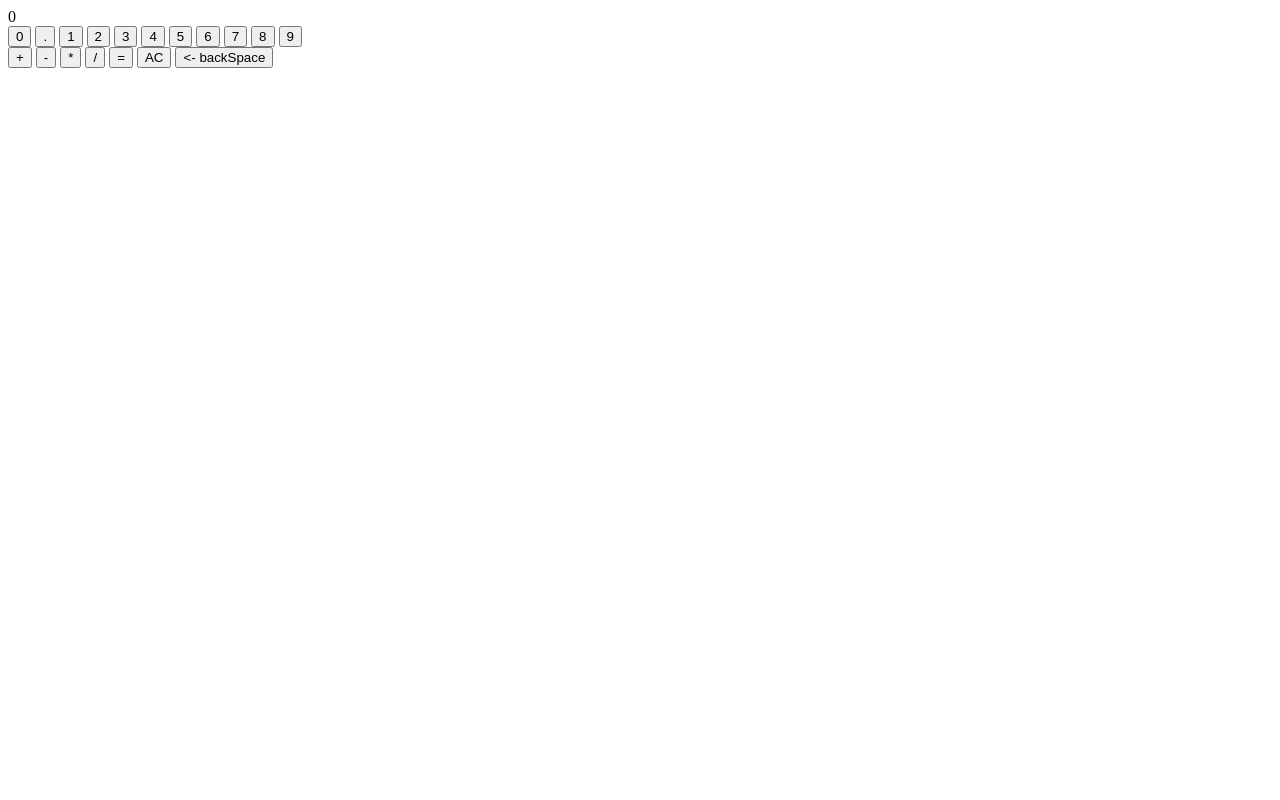
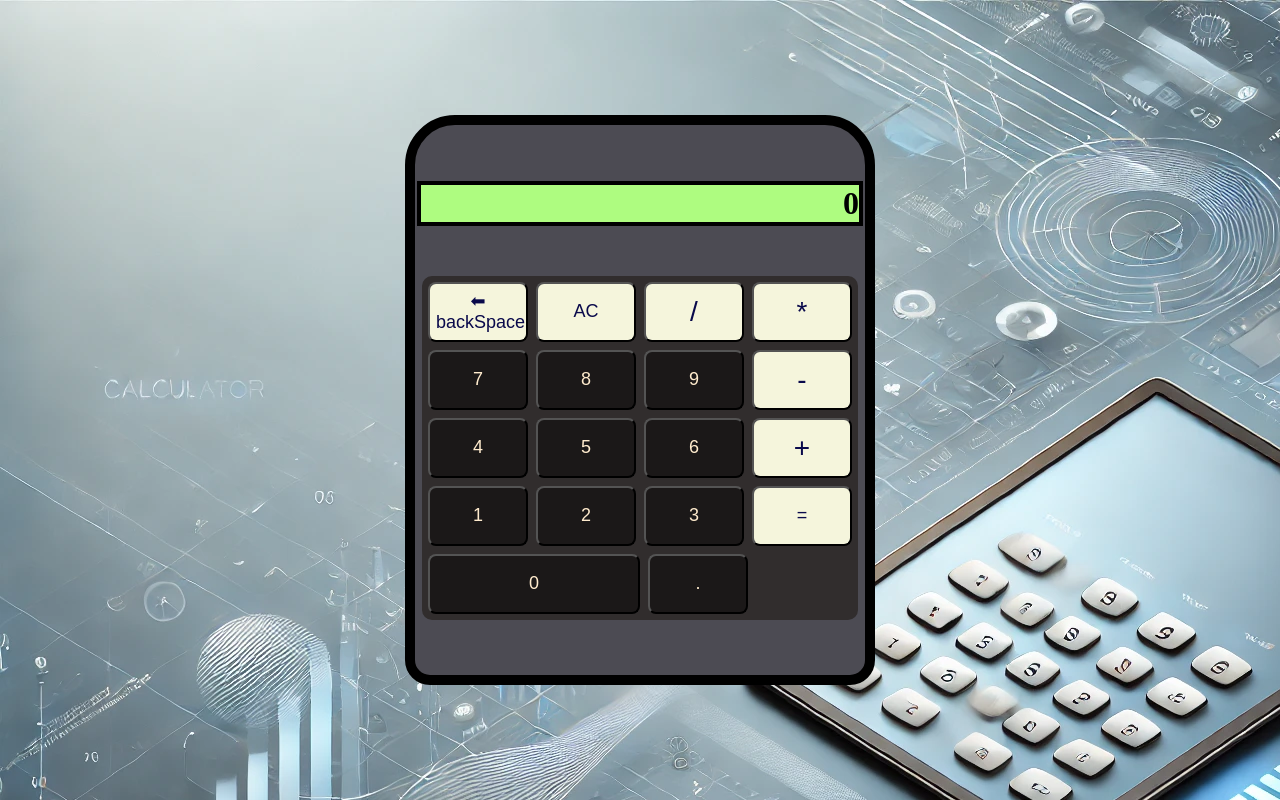
Before and after one commit to Abel157/Calculator, a plain HTML site: page index.html in a window 1280 px wide. Drawn offline with Linux system fonts and the light colour scheme.

Commit message:
Add style sheet and enable background color changes when buttons are clicked.

```diff
--- a/index.html
+++ b/index.html
@@ -3,31 +3,32 @@
     <head>
         <meta charset="UTF-8">
         <title>Calcultor</title>
+        <link rel="stylesheet" href="./style.css">
         <script src="./script.js" defer></script>
     </head>
-    <body>
+    <body background="./imgs/bckgrnd.webp">
+        <div class="container">
             <div class="input"><p></p></div>
             <div class="keys">
-            <button class="key">0</button>
-            <button class="key">.</button>
+                <button id="backSpace">⬅ backSpace</button>
+                <button id="clear">AC</button>
+                <button class="key opr">/</button>
+                <button class="key opr">*</button>
+                <button class="key">7</button>
+                <button class="key">8</button>
+                <button class="key">9</button>
+                <button class="key opr">-</button>
+                <button class="key">4</button>
+                <button class="key">5</button>
+                <button class="key">6</button>
+                <button class="key opr">+</button>
                 <button class="key">1</button>
                 <button class="key">2</button>
                 <button class="key">3</button>
-            <button class="key">4</button>
-            <button class="key">5</button>
-            <button class="key">6</button>
-            <button class="key">7</button>
-            <button class="key">8</button>
-            <button class="key">9</button>
+                <button class="calculate" id="equal">=</button>
+                <button class="key" id="zero">0</button>
+                <button class="key">.</button>
             </div>
-        <div class="keys" id="operators">
-            <button class="key opr">+</button>
-            <button class="key opr">-</button>
-            <button class="key opr">*</button>
-            <button class="key opr">/</button>
-            <button class="calculate">=</button>
-            <button id="clear">AC</button>
-            <button id="backSpace"><- backSpace</button>
         </div>
     </body>
 </html>
--- a/script.js
+++ b/script.js
@@ -5,6 +5,7 @@ const key=document.querySelectorAll(".key");
 const operator=document.querySelectorAll(".opr");
 const equals=document.querySelector(".calculate");
 function calculate(){
+    // if the user enters an operator first
    if (expression[0]===undefined) expression[0]="0";
    if (expression[2]===undefined) expression[2]="0";
    if (expression[1]===undefined) expression[1]="+";
@@ -15,6 +16,7 @@ function calculate(){
    enableDot=(Math.ceil(result) > result )? false:true;
    expression.splice(0,3);
    expression[0]=result;
+   keyArr.forEach(element => { element.setAttribute("style","none")});
    count=0;
 }
 equals.addEventListener('click', calculate);
@@ -28,6 +30,7 @@ let enableDot=true;
 keyArr.forEach(element => {
     if (count <=2){
         element.addEventListener('click',(e)=>{
+            element.setAttribute("style",("background-color: grey"));
             if (!element.classList.contains("opr")&&(!(element.textContent==="."))){
                 number+=element.textContent;
                 expression[count]=number;
@@ -45,9 +48,11 @@ keyArr.forEach(element => {
                 }
             }
             else{
+                keyArr.forEach(element => { element.setAttribute("style","none")});
                 if (expression.includes("+")||expression.includes("-")||expression.includes("*")||expression.includes("/")){
                         calculate();
                 }
+                element.setAttribute("style",("background-color:red"));
                 number="";
                 count++;
                 expression[count]=element.textContent;
@@ -64,9 +69,9 @@ clear.addEventListener("click",()=>{
     expression.splice(0,3);
     count=0;
     enableDot=true;
+    keyArr.forEach(element => { element.setAttribute("style","none")});
 });
 let trim;
-let stri;
 backSpace.addEventListener("click",()=>{
     trim=number.split("");
     trim.splice(-1,1);
--- /dev/null
+++ b/style.css
@@ -0,0 +1,62 @@
+html,body{
+    height: 100%;
+}
+body{
+    margin: 0;
+    display:flex;
+    align-items:center;
+    justify-content: center;
+
+}
+.container{
+    height:550px;
+    max-width:450px;
+    display:flex;
+    flex-direction: column;
+    justify-content: center;
+    border:10px solid black;
+    gap:50px;
+    border-top-left-radius: 50px;
+    border-top-right-radius: 50px;
+    border-bottom-left-radius:25px;
+    border-bottom-right-radius:25px;
+    background-color: rgb(76, 75, 83);
+    flex-grow: 1;
+}
+.input{
+    text-align: end;
+    font-size: 32px;
+    border:4px solid black;
+    color:black;
+    background-color: rgb(174, 252, 128);
+    margin: 0 2px;
+    font-weight: 800;
+}
+.keys{
+    display: flex;
+    flex-wrap: wrap;
+    gap:8px;
+    border-radius: 10px;
+    margin:0 7px;
+    background-color: rgb(49, 45, 45);
+    padding: 6px;
+}
+button{
+    width:100px;
+    height:60px;
+    font-size: 18px;
+    font-weight: 500;
+    color:blanchedalmond;
+    background-color: rgb(27, 24, 24);
+    border-radius: 8px;
+}
+#zero{
+    width:212px;
+}
+.opr{
+    font-size: 28px;
+}
+.opr,#equal,#backSpace,#clear{
+    background-color: beige;
+    color:rgb(9, 9, 75);
+}
```
Also changed, not shown: imgs/bckgrnd.webp (added). Lines whose indentation alone changed are shown as unchanged.
